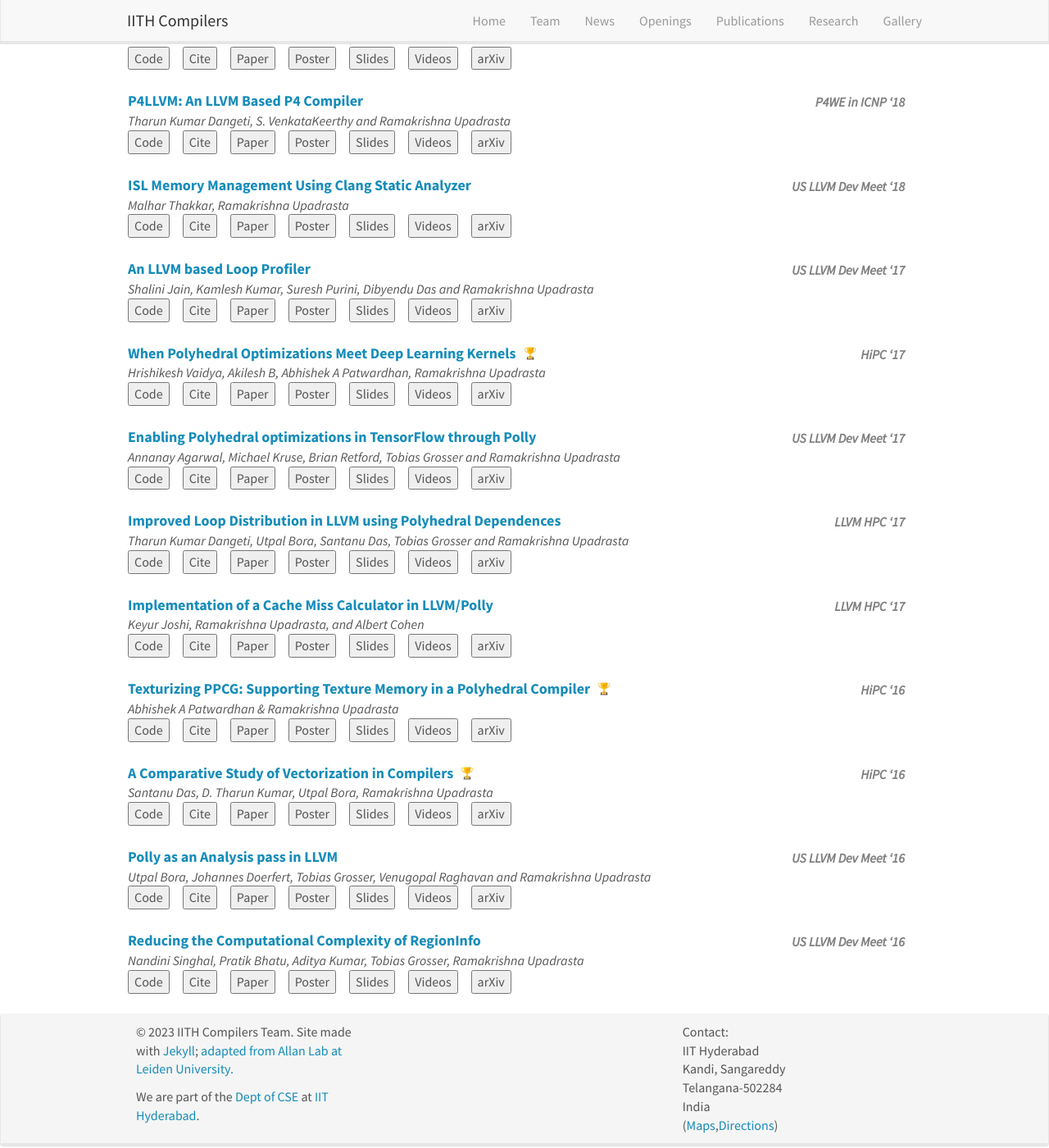
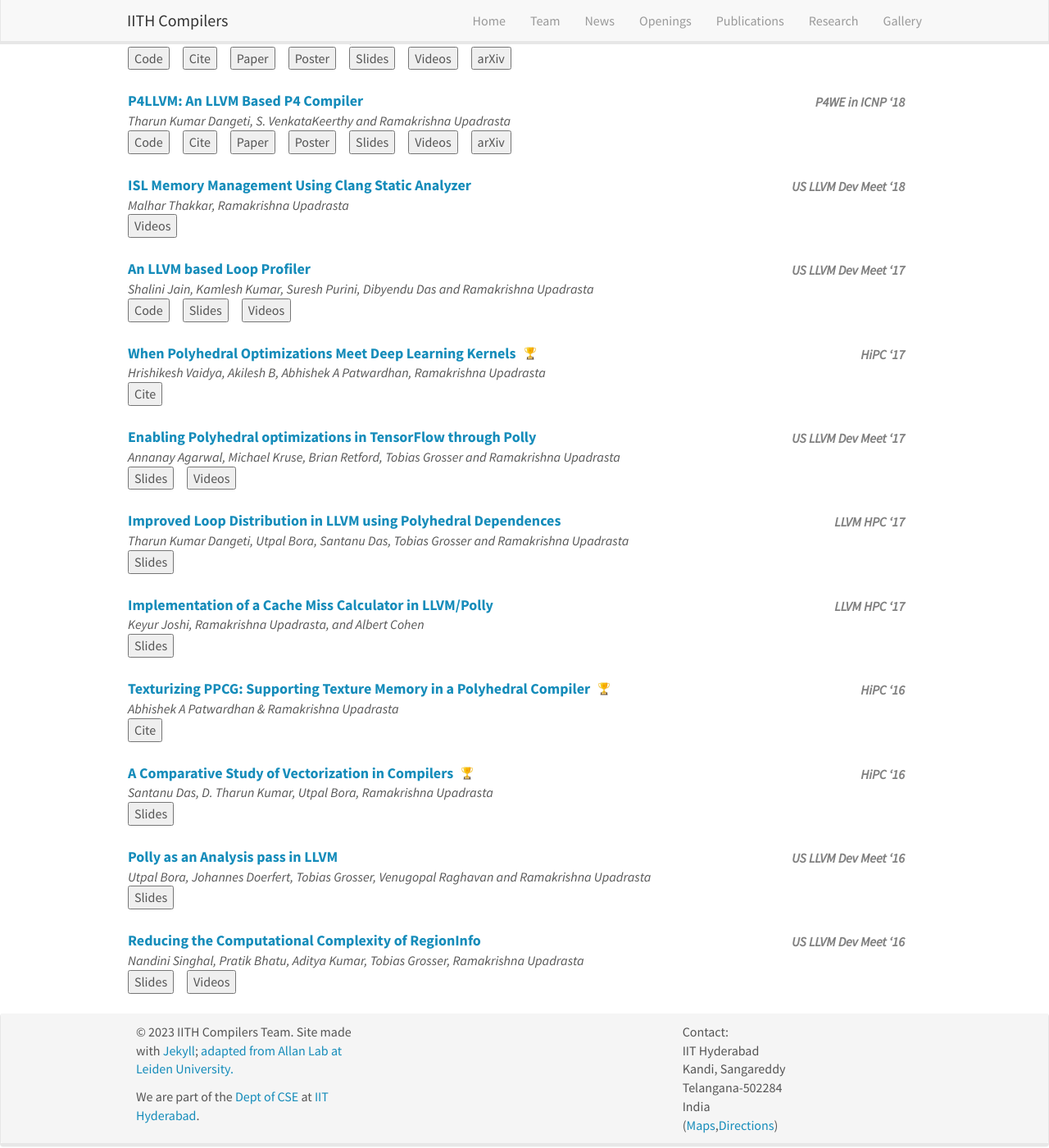
Before and after one commit to utpalbora/compilers.cse.iith.ac.in, a Jekyll site: the page built from _pages/publications.md, in a window 1280 px wide and 1400 px high, scrolled down 1517 px. Shown: the whole window at 82% size. Built offline with Jekyll 4.4.1, drawn with Linux system fonts in a browser that asks for light colours; nearby versions of some CDN libraries; part of the change alters nothing that is shown.

```diff
--- a/_data/publist.yml
+++ b/_data/publist.yml
@@ -214,6 +214,13 @@
   type: "Talks"
   # image: ""
   highlight: 1
+  github_link: ""
+  citation: ""
+  paper_link: ""
+  poster_link: ""
+  slides_link: ""
+  videos_link: "https://youtu.be/AgHy_4cQzMU"
+  arxiv_link: ""
 
 
 - shortname: "loop_profiler"
@@ -227,6 +234,13 @@
   type: "Posters"
   # image: ""
   highlight: 1
+  github_link: "https://github.com/IITH-Compilers/LLVM-Loop-Profiler"
+  citation: ""
+  paper_link: ""
+  poster_link: ""
+  slides_link: "https://llvm.org/devmtg/2017-10/slides/Jain-LLVM%20based%20Loop%20Profiler.pdf"
+  videos_link: "https://youtu.be/MKhXpRNekaM"
+  arxiv_link: ""
 
 
 - shortname: "optimizing_dl_kernels"
@@ -242,6 +256,19 @@
   award:
       title: "Won best poster award"
   highlight: 1
+  github_link: ""
+  citation: "@unknown{unknown,
+  author = {Vaidya, Hrishikesh and Patwardhan, Abhishek and Upadrasta, Ramakrishna and Badrinaaraayanan, Akilesh},
+  year = {2017},
+  month = {12},
+  pages = {},
+  title = {When Polyhedral Optimizations Meet Deep Learning Kernels}
+  }"
+  paper_link: ""
+  poster_link: ""
+  slides_link: ""
+  videos_link: ""
+  arxiv_link: ""
 
 
 - shortname: "polly_tensorflow"
@@ -255,6 +282,14 @@
   type: "Talks"
   # image: ""
   highlight: 1
+  github_link: ""
+  citation: ""
+  paper_link: ""
+  poster_link: ""
+  slides_link: "https://llvm.org/devmtg/2017-10/slides/Agarwal-Enabling%20Polyhedral%20optimizations%20in%20TensorFlow%20through%20Polly.pdf"
+  videos_link: "https://youtu.be/uq67__tfdtQ"
+  arxiv_link: ""
+
 
 
 - shortname: "loop_distribution_improvement"
@@ -268,6 +303,13 @@
   type: "Talks"
   # image: ""
   highlight: 1
+  github_link: ""
+  citation: ""
+  paper_link: ""
+  poster_link: ""
+  slides_link: "https://llvm-hpc4-workshop.github.io/talks.html#grosser"
+  videos_link: ""
+  arxiv_link: ""
 
 
 - shortname: "cache_miss_calc"
@@ -281,6 +323,13 @@
   type: "Talks"
   # image: ""
   highlight: 1
+  github_link: ""
+  citation: ""
+  paper_link: ""
+  poster_link: ""
+  slides_link: "https://llvm-hpc4-workshop.github.io/talks.html#joshi"
+  videos_link: ""
+  arxiv_link: ""
 
 
 - shortname: "texturizing_ppcg"
@@ -296,6 +345,19 @@
   award:
      title: "Won best poster award"
   highlight: 1
+  github_link: ""
+  citation: "@unknown{unknown,
+  author = {Patwardhan, Abhishek and Upadrasta, Ramakrishna},
+  year = {2016},
+  month = {12},
+  pages = {},
+  title = {Texturizing PPCG : Supporting Texture Memory in a Polyhedral Compiler}
+  }"
+  paper_link: ""
+  poster_link: ""
+  slides_link: ""
+  videos_link: ""
+  arxiv_link: ""
 
 
 - shortname: "vectorization"
@@ -311,6 +373,13 @@
   award:
       title: "Won best poster award"
   highlight: 1
+  github_link: ""
+  citation: ""
+  paper_link: ""
+  poster_link: ""
+  slides_link: "https://drive.google.com/file/d/1eeNd8hTIcDWJDKQhMb4xNoYcGRcRXq4d/view?usp=sharing"
+  videos_link: ""
+  arxiv_link: ""
 
 
 
@@ -326,6 +395,13 @@
   type: "Talks"
   # image: ""
   highlight: 1
+  github_link: ""
+  citation: ""
+  paper_link: ""
+  poster_link: ""
+  slides_link: "https://www.llvm.org/devmtg/2016-11/Slides/Bora-PollyAsAnAnalysisPass.pdf"
+  videos_link: ""
+  arxiv_link: ""
 
 
 - shortname: "comp_complexity"
@@ -339,3 +415,10 @@
   type: "Talks"
   # image: ""
   highlight: 1
+  github_link: ""
+  citation: ""
+  paper_link: ""
+  poster_link: ""
+  slides_link: "https://llvm.org/devmtg/2016-11/Slides/Singhal-ReducingTheComputationalComplexity.pdf"
+  videos_link: "https://www.youtube.com/watch?v=yOVeJtA5zxw"
+  arxiv_link: ""
```
